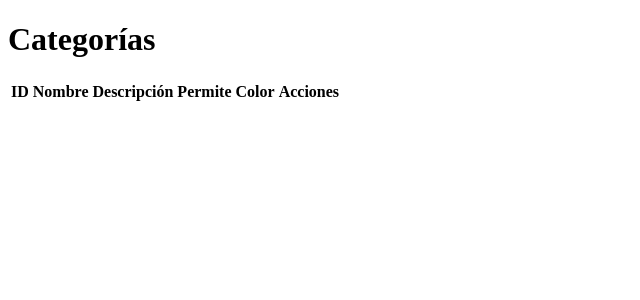
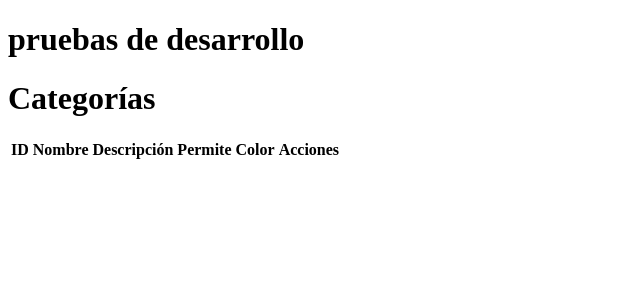
Before and after one commit to daniels-py/beauty-distributor, a Django app: page /panel/ in a window 1280 px wide. Shown: the top 300 px of the page, without its empty margins (0-640 px from the left). Run offline with Django 5.2, Linux system fonts and the light colour scheme; data that the repository does not hold is empty.

Commit message:
update index

```diff
--- a/inventory/beauty_distributor/templates/index.html
+++ b/inventory/beauty_distributor/templates/index.html
@@ -7,6 +7,7 @@
     <title>Categorías</title>
 </head>
 <body>
+    <h1>pruebas de desarrollo</h1>
     <h1>Categorías</h1>
     <table id="tabla-categorias">
         <thead>
```
